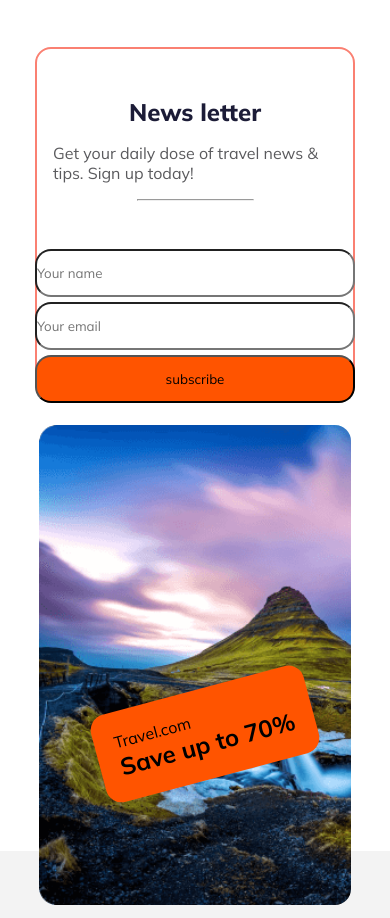
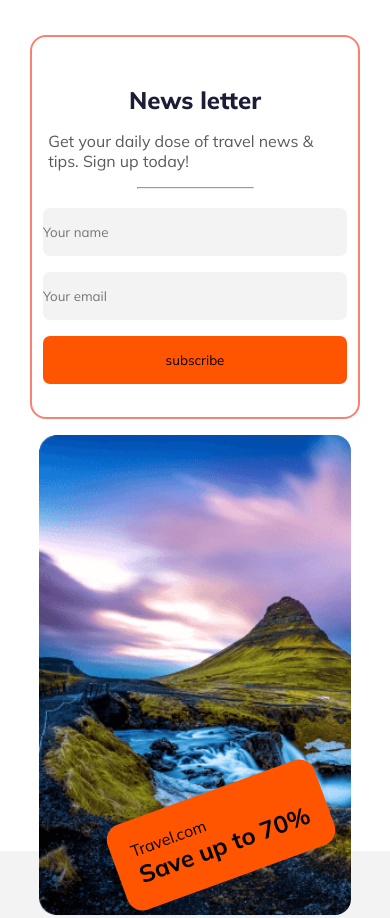
Before and after one commit to Salauddin-Ahmad/B9A2-TRIP-BLISS, a plain HTML site: page index.html in a window 390 px wide. Shown: the part 6514-7432 px from the top of the page. Drawn offline with Linux system fonts and the light colour scheme.

Commit message:
more fixes

```diff
--- a/style.css
+++ b/style.css
@@ -372,7 +372,7 @@
     flex-direction: column;
     align-items: center;
     padding: 1rem;
-    width: 95%;
+    width: 90%;
     height: 90%;
     margin-top: 1rem;
     border: 2px solid salmon;
@@ -386,26 +386,29 @@
 }
 
 .input-actualfields {
-    padding-top: 2rem;
+    padding-top: 1%;
     display: flex;
     flex-direction: column;
-    gap: 5px;
+    gap: 1rem;
 }
 
 .input-field {
-    width: 20rem;
+    background: rgba(19, 19, 24, 0.05);
+    width: 19rem;
     height: 3rem;
-    border-radius: 1rem;
+    border: none;
+    border-radius: 7px;
     color: (19, 19, 24, 0.05);
 
 
 }
 
 .subscribe {
-    width: 20rem;
+    width: 19rem;
     height: 3rem;
     background-color: #FF5400;
-    border-radius: 1rem;
+    border: none;
+    border-radius: 7px;
 }
 
 .newsletter-img {
@@ -422,13 +425,13 @@
 
 .tilted-box {
     position: relative;
-    top: 13.5rem;
-    left: 14rem;
+    top: 16.5rem;
+    left: 13rem;
     border-radius: 16px;
     background: #FF5400;
     padding: 20px;
     width: fit-content;
-    transform: rotate(-15deg);
+    transform: rotate(-20deg);
 }
 
 .tilted-box p,
@@ -611,10 +614,11 @@ margin: 1rem;
         width: 100%;
     }
     .input-field{
-        width: 20rem;
+        width: 19rem;
     }
     .card{
-        width: 20rem;
+        width: 20.6rem;
+        height: 24rem;
     }
     .newsletter-img{
         width: 80%;
@@ -622,7 +626,7 @@ margin: 1rem;
     }
     .tilted-box{
         position: relative;
-        top: 16.5rem;
-        left: 3.5rem;
+        top: 22.2rem;
+        left: 4.5rem;
     }
 }
```
